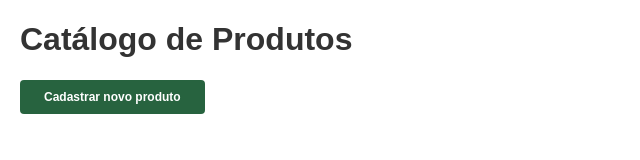
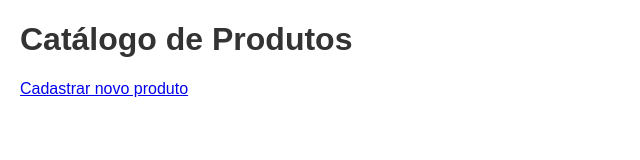
Before and after one commit to egidiomts/oficina27, a plain HTML site: page frontend/index.html in a window 1280 px wide. Shown: the whole page, without its empty margins (0-640 px from the left). Drawn offline with Linux system fonts and the light colour scheme; no server answers.

Commit message:
altera estilo para original

```diff
--- a/frontend/index.html
+++ b/frontend/index.html
@@ -9,17 +9,17 @@
   <body>
     <h1>Catálogo de Produtos</h1>
 
-    <!-- <a href="cadastrar.html">Cadastrar novo produto</a> -->
-    <button id="cadastrarProdutoBtn">Cadastrar novo produto</button>
+    <a href="cadastrar.html">Cadastrar novo produto</a>
+    <!-- <button id="cadastrarProdutoBtn">Cadastrar novo produto</button> -->
     <div id="produtos"></div>
     <script src="scripts/config.js"></script>
     <script src="scripts/listagem.js"></script>
-    <script>
+    <!-- <script>
       document
         .getElementById("cadastrarProdutoBtn")
         .addEventListener("click", () => {
           window.location.href = "cadastrar.html"
         })
-    </script>
+    </script> -->
   </body>
 </html>
```
